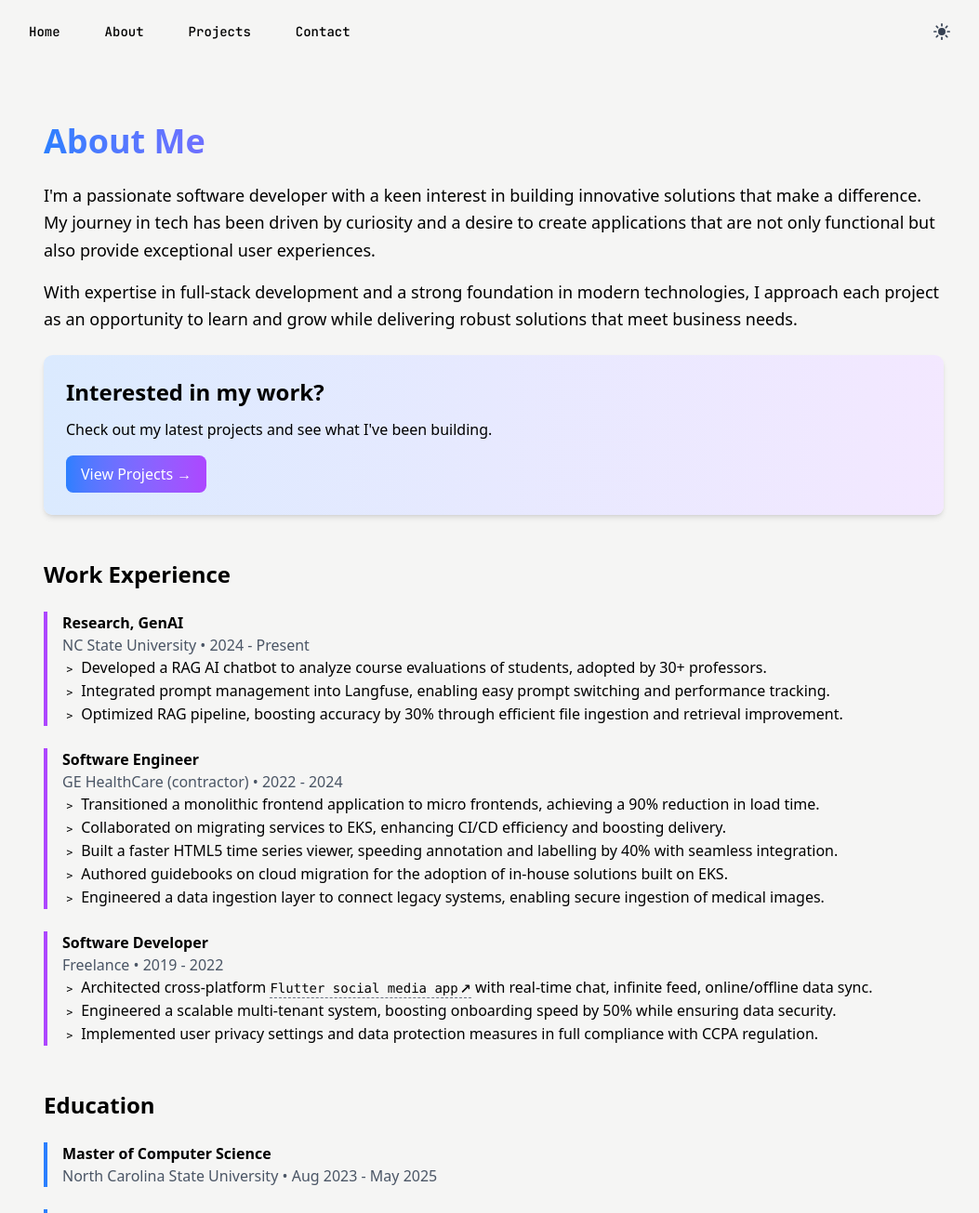
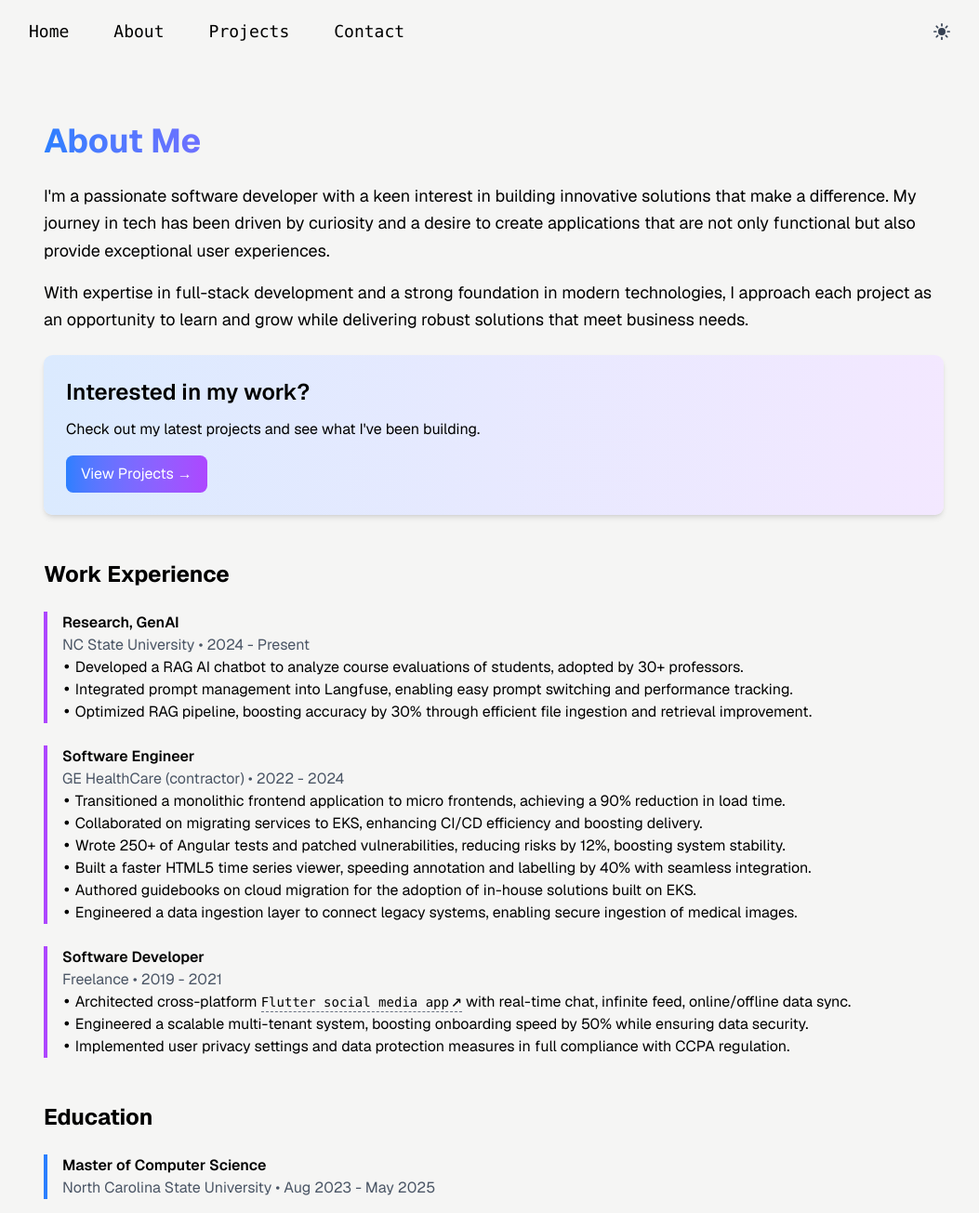
Before and after one commit to deep41/deep41.github.io, a React (Vite) app: page /about in a window 1280 px wide. Shown: the top 1305 px of the page at 93% size, without its empty margins (109-1162 px from the left). Built offline with nearby package versions, Linux system fonts and the light colour scheme.

Commit message:
Update font and styling with Geist, and modify header and about page

```diff
--- a/index.html
+++ b/index.html
@@ -17,6 +17,9 @@
 
       gtag('config', 'G-LY1YCT6E48');
     </script>
+    <link rel="preconnect" href="https://fonts.googleapis.com">
+    <link rel="preconnect" href="https://fonts.gstatic.com" crossorigin>
+    <link href="https://fonts.googleapis.com/css2?family=Geist:wght@100..900&display=swap" rel="stylesheet">
   </head>
   <body>
     <div id="root"></div>
--- a/package.json
+++ b/package.json
@@ -19,6 +19,7 @@
     "class-variance-authority": "^0.7.1",
     "clsx": "^2.1.1",
     "embla-carousel-react": "^8.1.5",
+    "framer-motion": "^12.4.7",
     "lucide-react": "^0.395.0",
     "react": "^18.2.0",
     "react-dom": "^18.2.0",
--- a/src/app/App.tsx
+++ b/src/app/App.tsx
@@ -14,7 +14,7 @@ import Games from '@/components/games/Games';
 
 function App() {
   return (
-    <div className="text-black dark:text-white">
+    <div className="text-black dark:text-white" style={{fontFamily: 'Geist'}}>
       <Router>
         <div className="bg-gray-100 dark:bg-zinc-900">
           <Header />
--- a/src/components/portfolio/about.tsx
+++ b/src/components/portfolio/about.tsx
@@ -78,17 +78,17 @@ const About = () => {
                 NC State University • 2024 - Present
               </p>
               <p className="text-gray-850 dark:text-gray-200">
-                <span className="font-mono">﹥</span> Developed a RAG AI chatbot
+                <span className="font-mono">•</span> Developed a RAG AI chatbot
                 to analyze course evaluations of students, adopted by 30+
                 professors.
               </p>
               <p className="text-gray-850 dark:text-gray-200">
-                <span className="font-mono">﹥</span> Integrated prompt
+                <span className="font-mono">•</span> Integrated prompt
                 management into Langfuse, enabling easy prompt switching and
                 performance tracking.
               </p>
               <p className="text-gray-850 dark:text-gray-200">
-                <span className="font-mono">﹥</span> Optimized RAG pipeline,
+                <span className="font-mono">•</span> Optimized RAG pipeline,
                 boosting accuracy by 30% through efficient file ingestion and
                 retrieval improvement.
               </p>
@@ -99,38 +99,43 @@ const About = () => {
                 GE HealthCare (contractor) • 2022 - 2024
               </p>
               <p className="text-gray-850 dark:text-gray-200">
-                <span className="font-mono">﹥</span> Transitioned a monolithic
+                <span className="font-mono">•</span> Transitioned a monolithic
                 frontend application to micro frontends, achieving a 90%
                 reduction in load time.
               </p>
               <p className="text-gray-850 dark:text-gray-200">
-                <span className="font-mono">﹥</span> Collaborated on migrating
+                <span className="font-mono">•</span> Collaborated on migrating
                 services to EKS, enhancing CI/CD efficiency and boosting
                 delivery.
               </p>
               <p className="text-gray-850 dark:text-gray-200">
-                <span className="font-mono">﹥</span> Built a faster HTML5 time
+                <span className="font-mono">•</span> Wrote 250+ of Angular tests
+                and patched vulnerabilities, reducing risks by 12%, boosting
+                system stability.
+              </p>
+              <p className="text-gray-850 dark:text-gray-200">
+                <span className="font-mono">•</span> Built a faster HTML5 time
                 series viewer, speeding annotation and labelling by 40% with
                 seamless integration.
               </p>
               <p className="text-gray-850 dark:text-gray-200">
-                <span className="font-mono">﹥</span> Authored guidebooks on
+                <span className="font-mono">•</span> Authored guidebooks on
                 cloud migration for the adoption of in-house solutions built on
                 EKS.
               </p>
               <p className="text-gray-850 dark:text-gray-200">
-                <span className="font-mono">﹥</span> Engineered a data
-                ingestion layer to connect legacy systems, enabling secure
-                ingestion of medical images.
+                <span className="font-mono">•</span> Engineered a data ingestion
+                layer to connect legacy systems, enabling secure ingestion of
+                medical images.
               </p>
             </div>
             <div className="border-l-4 border-purple-500 pl-4">
               <h3 className="font-semibold">Software Developer</h3>
               <p className="text-gray-600 dark:text-gray-400">
-                Freelance • 2019 - 2022
+                Freelance • 2019 - 2021
               </p>
               <p className="text-gray-850 dark:text-gray-200">
-                <span className="font-mono">﹥</span> Architected cross-platform{' '}
+                <span className="font-mono">•</span> Architected cross-platform{' '}
                 <span className="">
                   <Link
                     to="https://qr1.be/16PB"
@@ -145,12 +150,12 @@ const About = () => {
                 with real-time chat, infinite feed, online/offline data sync.
               </p>
               <p className="text-gray-850 dark:text-gray-200">
-                <span className="font-mono">﹥</span> Engineered a scalable
+                <span className="font-mono">•</span> Engineered a scalable
                 multi-tenant system, boosting onboarding speed by 50% while
                 ensuring data security.
               </p>
               <p className="text-gray-850 dark:text-gray-200">
-                <span className="font-mono">﹥</span> Implemented user privacy
+                <span className="font-mono">•</span> Implemented user privacy
                 settings and data protection measures in full compliance with
                 CCPA regulation.
               </p>
--- a/src/components/portfolio/header.tsx
+++ b/src/components/portfolio/header.tsx
@@ -38,35 +38,35 @@ const Header = () => {
 
   return (
     <header className="sticky top-0 z-50 bg-stone-100 px-4 py-4 transition dark:bg-stone-900">
-      <nav className="mx-auto flex max-w-[1000px] items-center justify-between">
-        <div className="flex flex-1 items-center space-x-12 font-['JetBrains_Mono']">
+      <nav className="mx-auto flex max-w-[1000px] items-center justify-between ">
+        <div className="flex flex-1 items-center space-x-12 font-mono text-lg">
           <Link
             to="/"
-            className={`text-sm font-medium transition hover:scale-110 ${hoverGradient}`}
+            className={` transition hover:scale-110 ${hoverGradient}`}
           >
             Home
           </Link>
           <Link
             to="/about"
-            className={`text-sm font-medium transition hover:scale-110 ${hoverGradient}`}
+            className={` transition hover:scale-110 ${hoverGradient}`}
           >
             About
           </Link>
           <Link
             to="/projects"
-            className={`text-sm font-medium transition hover:scale-110 ${hoverGradient}`}
+            className={` transition hover:scale-110 ${hoverGradient}`}
           >
             Projects
           </Link>
           <Link
             to="/contact"
-            className={`text-sm font-medium transition hover:scale-110 ${hoverGradient}`}
+            className={` transition hover:scale-110 ${hoverGradient}`}
           >
             Contact
           </Link>
           {/* <Link
             to="/games"
-            className={`text-sm font-medium transition hover:scale-110 ${hoverGradient}`}
+            className={` font-medium transition hover:scale-110 ${hoverGradient}`}
           >
             Games
           </Link> */}
--- a/src/index.css
+++ b/src/index.css
@@ -1,3 +1,4 @@
+@import url('https://fonts.googleapis.com/css2?family=Geist&display=swap');
 @import "tailwindcss";
 
 @plugin "tailwindcss-animate";
```
Also changed, not shown: public/projects/tetris/tetris.png (added), 1 other file (tests, documents, lock files or other folders).
